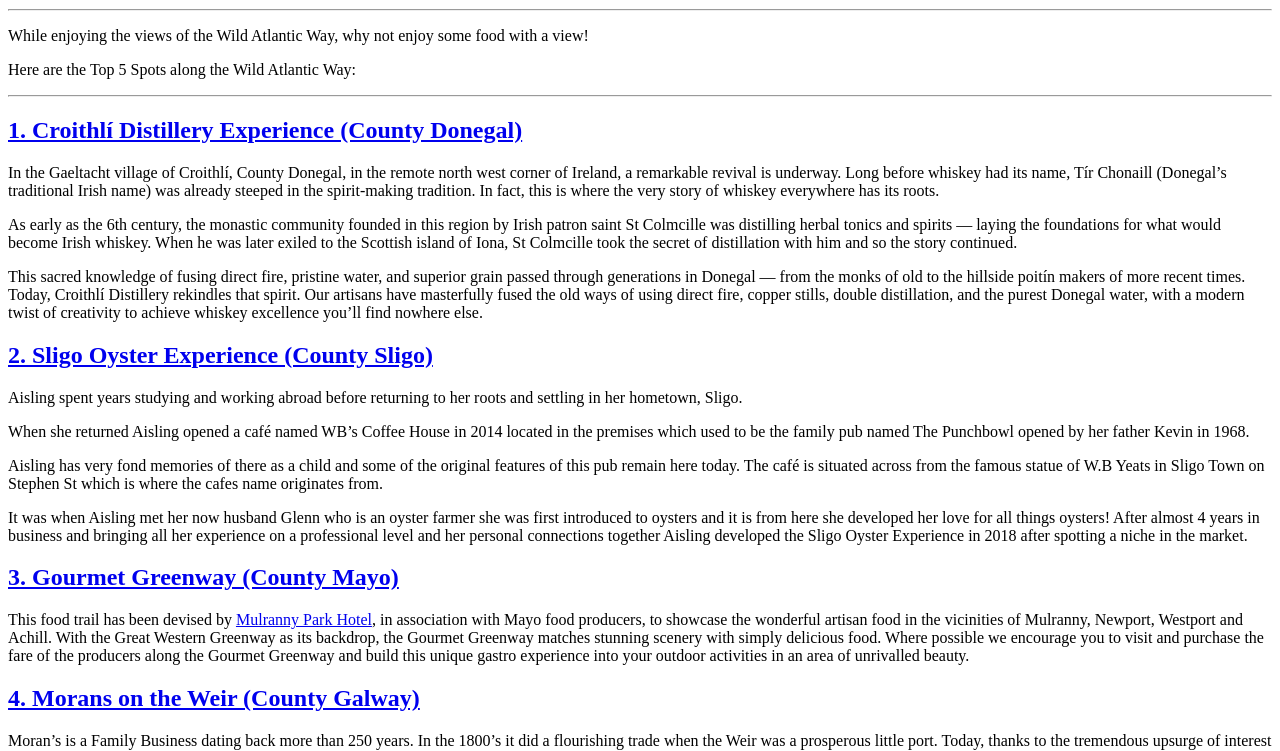
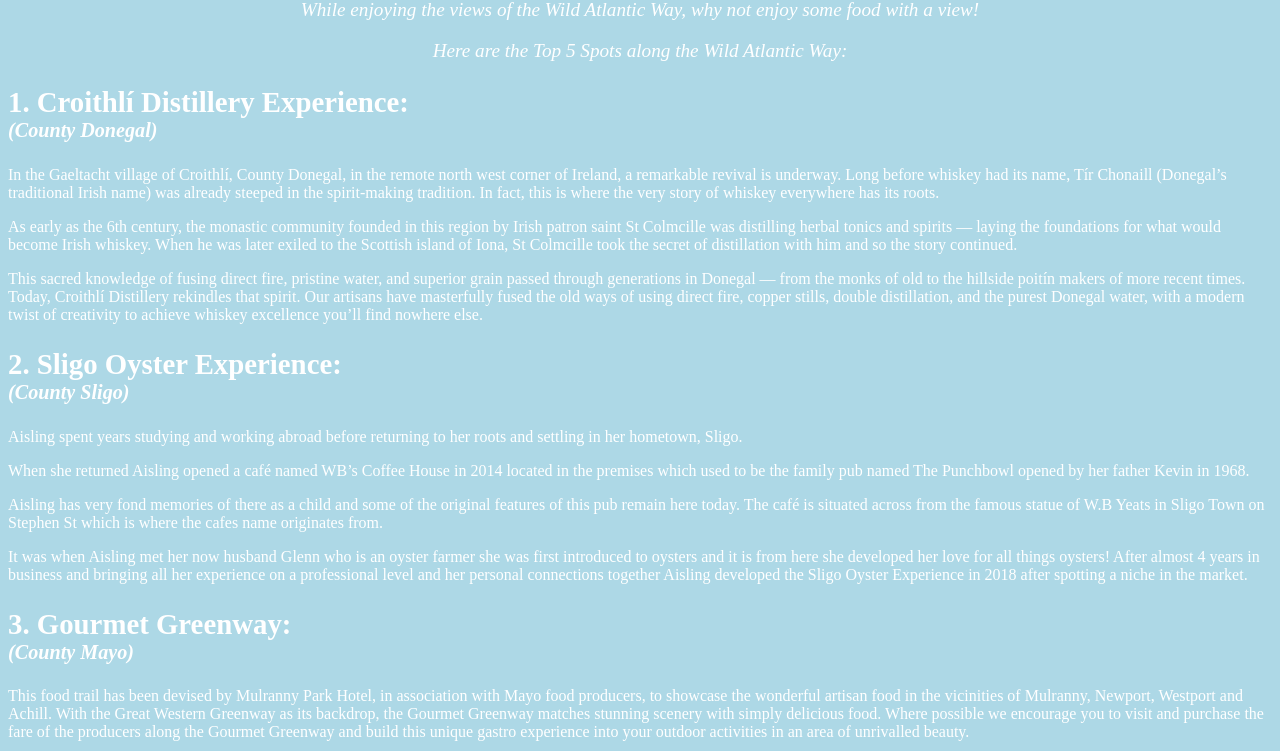
Before and after one commit to Sean-Salamah/wild-atlantic-way, a plain HTML site: page sections/food.html in a window 1280 px wide. Shown: the part 81-832 px from the top of the page. Drawn offline with Linux system fonts and the light colour scheme.

Commit message:
CSS  changes

```diff
--- a/Styles/main.css
+++ b/Styles/main.css
@@ -0,0 +1,26 @@
+.FoodBody {
+    background-color:lightblue;
+}
+.FoodTitle h1 {
+ text-align: center;
+}
+.FoodIntro p {
+ text-align: center;
+ font-style: italic;
+    font-size: 1.2em;
+}
+.FoodText {
+    color:white;
+}
+.FoodText a {
+    color: white;
+    text-decoration: none;
+}
+.FoodText h2 {
+    font-size: 1.8em;
+}
+.FoodCounty {
+    font-size: 0.7em;
+    font-style: italic;
+    text-decoration: none;
+}
--- a/sections/food.html
+++ b/sections/food.html
@@ -6,17 +6,21 @@
         <meta http-equiv="X-UA-Compatible" content="IE=edge">
         <title>GETTING STARTED WITH BRACKETS</title>
         <meta name="description" content="An interactive getting started guide for Brackets.">
+        <link rel="stylesheet" href="../Styles/main.css">
     </head>
 
-    <body>
-      <title>Wild Atlantic Way</title>
-        <hr>
-            <h1>Food to try at the Wild Atlantic Way!</h1>
-        <hr>
+    <body class="FoodBody">
+    <div class="FoodText">
+        <title>Wild Atlantic Way</title>
+            <div class="FoodTitle">
+            <h1>Food to Try at the Wild Atlantic Way!</h1>
+            </div>
+            <div class="FoodIntro">
             <p>While enjoying the views of the Wild Atlantic Way, why not enjoy some food with a view!</p>
             <p>Here are the Top 5 Spots along the Wild Atlantic Way:</p>
-        <hr>
-            <a href="https://thecrollydistillery.com/"><h2>1. Croithlí Distillery Experience (County Donegal)</h2></a>
+            </div>
+
+            <a href="https://thecrollydistillery.com/"><h2>1. Croithlí Distillery Experience: <div class="FoodCounty">(County Donegal)</div></h2></a>
 
             <p>In the Gaeltacht village of Croithlí, County Donegal, in the remote north west corner of Ireland, a remarkable revival is underway. Long before whiskey had its name, Tír Chonaill (Donegal’s traditional Irish name) was already steeped in the spirit-making tradition. In fact, this is where the very story of whiskey everywhere has its roots.</p>
 
@@ -24,7 +28,8 @@
 
             <p>This sacred knowledge of fusing direct fire, pristine water, and superior grain passed through generations in Donegal — from the monks of old to the hillside poitín makers of more recent times. Today, Croithlí Distillery rekindles that spirit. Our artisans have masterfully fused the old ways of using direct fire, copper stills, double distillation, and the purest Donegal water, with a modern twist of creativity to achieve whiskey excellence you’ll find nowhere else.</p>
 
-            <a href="https://www.sligooysterexperience.ie/"><h2>2. Sligo Oyster Experience (County Sligo)</h2></a>
+            <a href="https://www.sligooysterexperience.ie/"><h2>2. Sligo Oyster Experience: <div class="FoodCounty">(County Sligo)</div></h2></a>
+
             <p>Aisling spent years studying and working abroad before returning to her roots and settling in her hometown, Sligo.</p>
 
             <p>When she returned Aisling opened a café named WB’s Coffee House in 2014 located in the premises which used to be the family pub named The Punchbowl opened by her father Kevin in 1968.</p>
@@ -33,16 +38,18 @@
 
             <p>It was when Aisling met her now husband Glenn who is an oyster farmer she was first introduced to oysters and it is from here she developed her love for all things oysters! After almost 4 years in business and bringing all her experience on a professional level and her personal connections together Aisling developed the Sligo Oyster Experience in 2018 after spotting a niche in the market.</p>
 
-            <a href="https://www.greenway.ie/gourmet-greenway/"><h2>3. Gourmet Greenway (County Mayo)</h2></a>
+            <a href="https://www.greenway.ie/gourmet-greenway/"><h2>3. Gourmet Greenway: <div class="FoodCounty">(County Mayo)</div></h2></a>
+
             <p>This food trail has been devised by <a href="https://www.mulrannyparkhotel.ie/">Mulranny Park Hotel</a>, in association with Mayo food producers, to showcase the wonderful artisan food in the vicinities of Mulranny, Newport, Westport and Achill. With the Great Western Greenway as its backdrop, the Gourmet Greenway matches stunning scenery with simply delicious food. Where possible we encourage you to visit and purchase the fare of the producers along the Gourmet Greenway and build this unique gastro experience into your outdoor activities in an area of unrivalled beauty.</p>
 
-            <a href="https://www.moransoystercottage.com/"><h2>4. Morans on the Weir (County Galway)</h2></a>
+            <a href="https://www.moransoystercottage.com/"><h2>4. Morans on the Weir: <div class="FoodCounty">(County Galway)</div></h2></a>
             <p>Moran’s is a Family Business dating back more than 250 years. In the 1800’s it did a flourishing trade when the Weir was a prosperous little port. Today, thanks to the tremendous upsurge of interest in Seafood, Moran’s is a must for anybody with an interest in sampling the crustaceous delights of Galway Bay. The story begins here.</p>
 
-            <a href="https://treatycitybrewery.ie/"><h2>5. Treaty City Brewery Tour (Limerick City)</h2></a>
+            <a href="https://treatycitybrewery.ie/"><h2>5. Treaty City Brewery Tour: <div class="FoodCounty">(Limerick City)</div></h2></a>
+
             <p>Located in the heart of Limerick’s Medieval Quarter, Treaty City Brewery is a small-batch, independent craft brewery known for quality, creativity, and local character. We brew our beers using the finest local ingredients and innovative brewing techniques, creating unique flavours that capture the spirit of Limerick.</p>
 
-            <p>>Over the years, we’ve become a staple of the Limerick craft beer scene, celebrated for our commitment to community, sustainability, and the art of brewing. Whether you’re joining us for a brewery tour, picking up cans from our beer shop, or enjoying a pint in our taproom, you’re getting a true taste of Limerick’s culture and history in every glass</p>
-        <hr>
+            <p>Over the years, we’ve become a staple of the Limerick craft beer scene, celebrated for our commitment to community, sustainability, and the art of brewing. Whether you’re joining us for a brewery tour, picking up cans from our beer shop, or enjoying a pint in our taproom, you’re getting a true taste of Limerick’s culture and history in every glass</p>
+        </div>
     </body>
 </html>
```
